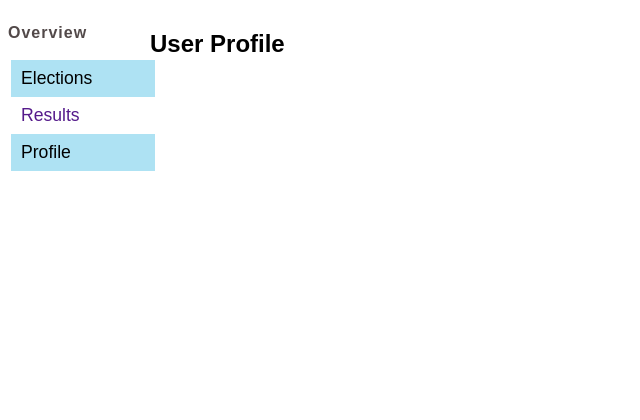
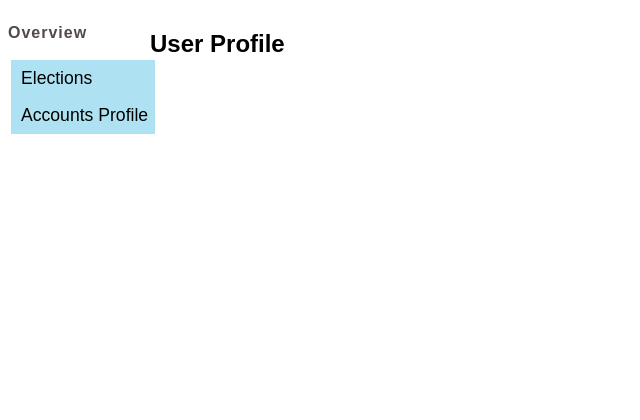
Before and after one commit to mkyd-kill/online-voting-platform, a Django app: page /accounts/profile/ in a window 1280 px wide. Shown: the top 420 px of the page, without its empty margins (0-640 px from the left). Run offline with Django 4.2, Linux system fonts and the light colour scheme; the visitor is signed in with stand-in values (Sample User, id 1).

Commit message:
removed resutls from sidebar

```diff
--- a/templates/_base.html
+++ b/templates/_base.html
@@ -20,16 +20,10 @@
                   Elections
                 </li>
               </a>
-              <a href="" class="sidebarLink">
-                <li class="sidebarListItem">
-                  <span class="sidebarIcon"></span>
-                  Results
-                </li>
-              </a>
               <a href="{% url 'profile' %}" class="sidebarLink">
                 <li class="sidebarListItem">
                   <span class="sidebarIcon"></span>
-                  Profile
+                  Accounts Profile
                 </li>
               </a>
               <a class="sidebarLink signout-link" href="{% url 'logout' %}">
```
